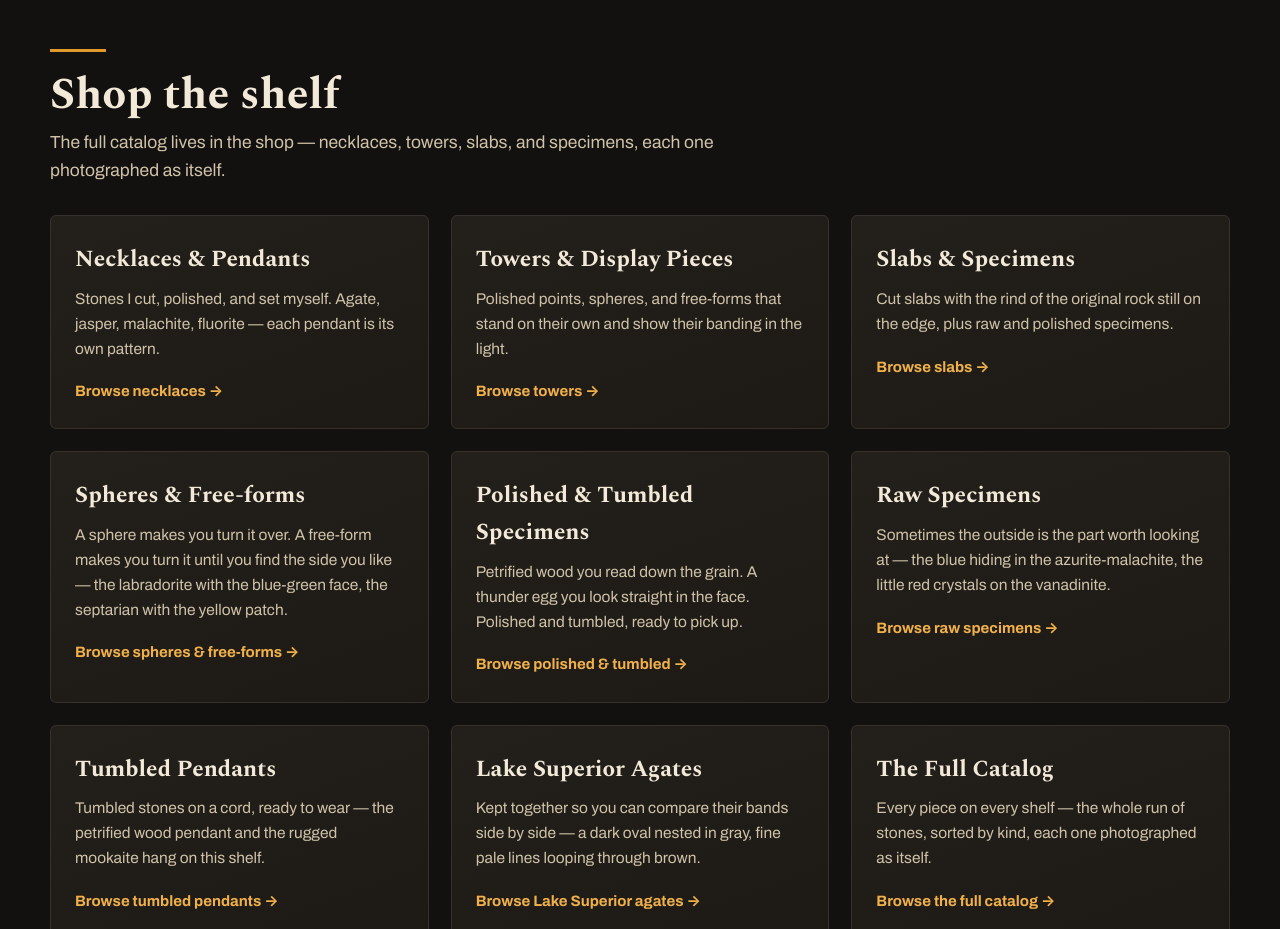
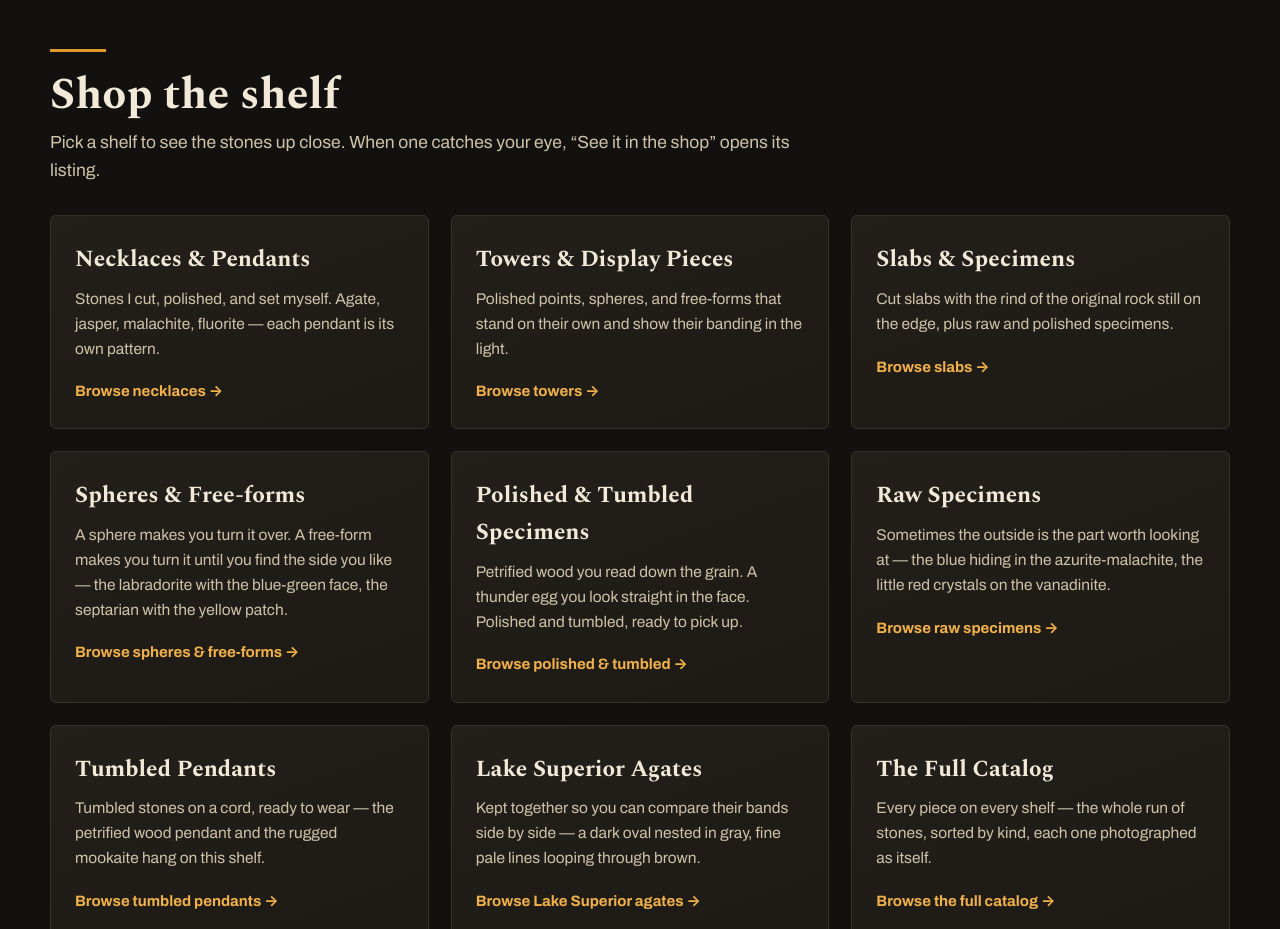
Before and after one commit to bcfd108-ui/silver-queen-stoneworks, a plain HTML site: page index.html in a window 1280 px wide. Shown: the part 1820-2749 px from the top of the page. Drawn offline with nearby package versions, Linux system fonts and the light colour scheme.

Commit message:
Describe the on-site catalog path in the homepage shelf introduction

```diff
--- a/index.html
+++ b/index.html
@@ -400,7 +400,7 @@
       <div class="sec-head">
         <div class="rule" aria-hidden="true"></div>
         <h2 id="kinds-h">Shop the shelf</h2>
-        <p>The full catalog lives in the shop &mdash; necklaces, towers, slabs, and specimens, each one photographed as itself.</p>
+        <p>Pick a shelf to see the stones up close. When one catches your eye, &ldquo;See it in the shop&rdquo; opens its listing.</p>
       </div>
       <div class="kinds">
         <a class="kind" href="https://silverqueenstoneworks.com/catalog/necklaces/">
```
